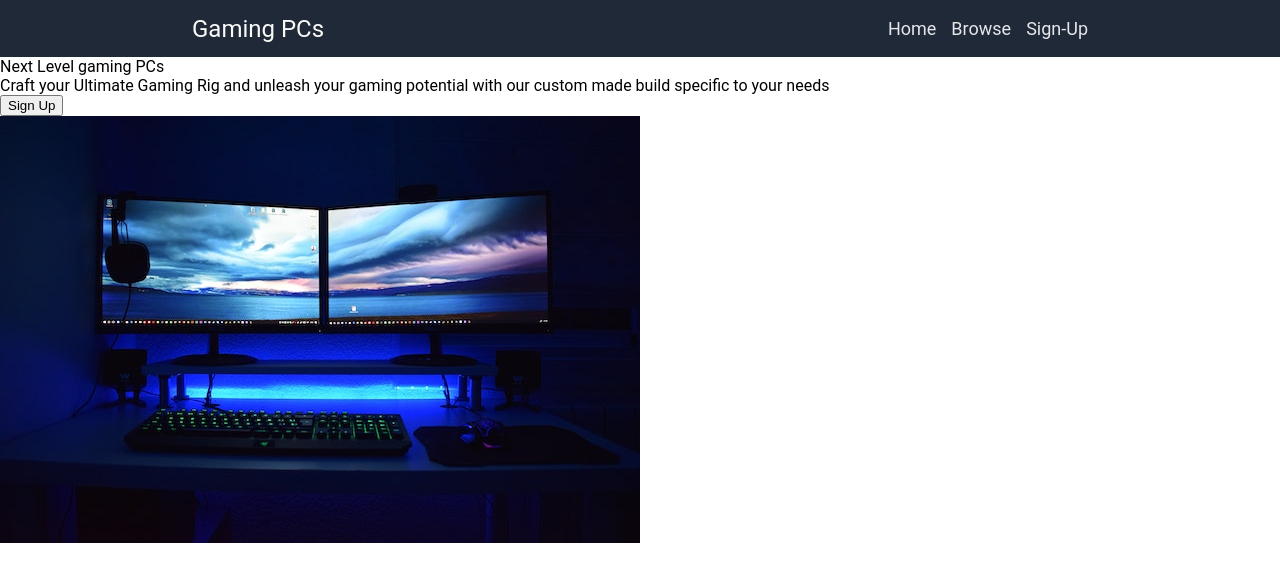
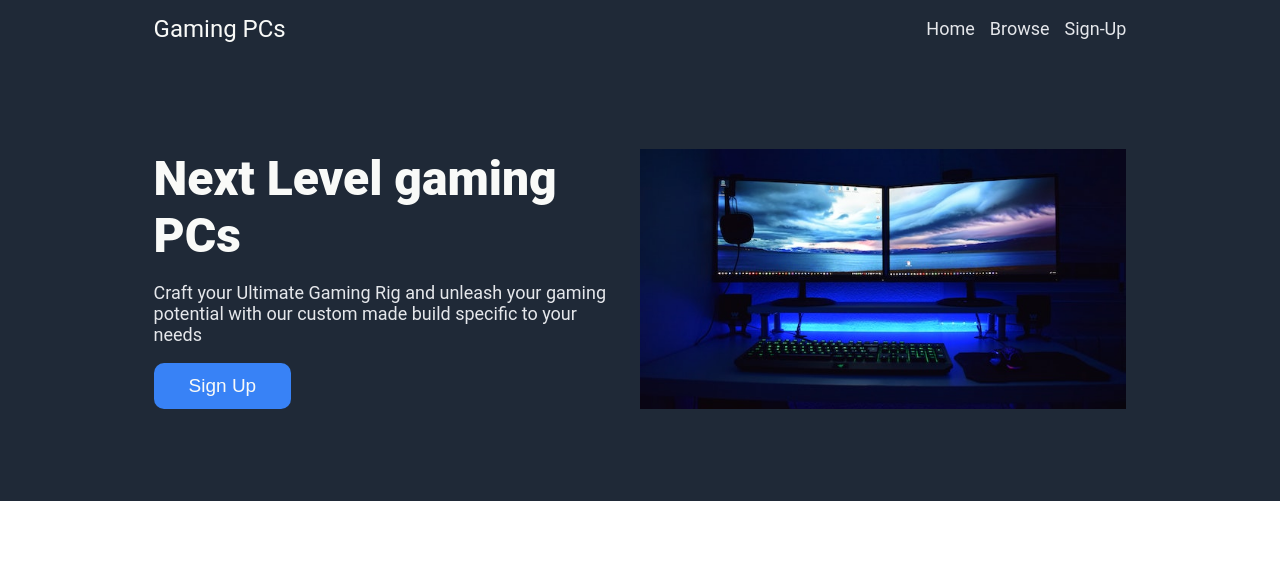
Before and after one commit to JustFact/gaming-pc, a plain HTML site: page index.html in a window 1280 px wide. Drawn offline with Linux system fonts and the light colour scheme.

Commit message:
Complete hero section styling

```diff
--- a/index.html
+++ b/index.html
@@ -18,7 +18,7 @@
         </ul>
     </div>
 
-    <div class="hero">
+    <div class="hero side-paddings">
         <div class="hero-left">
             <div class="hero-main-text">Next Level gaming PCs</div>
             <div class="hero-sub-text">Craft your Ultimate Gaming Rig and unleash your gaming potential with our custom made build specific to your needs</div>
--- a/styles.css
+++ b/styles.css
@@ -1,6 +1,8 @@
 body{
     font-family: 'Roboto','Courier New', Courier, monospace;
     margin: 0;
+    display: flex;
+    flex-direction: column;
 }
 
 .header {
@@ -13,8 +15,8 @@ body{
 }
 
 .side-paddings{
-    padding-left: 15%;
-    padding-right: 15%;
+    padding-left: 12%;
+    padding-right: 12%;
 }
 
 .Logo{
@@ -33,3 +35,53 @@ body{
     text-decoration: none;
     color: #E5E7EB;
 }
+
+.hero {
+    background-color: #1F2937;
+    display: flex;
+    padding-top: 60px;
+    padding-bottom: 60px;
+    gap: 20px;
+}
+
+.hero-left {
+    display: flex;
+    flex-direction: column;
+    align-items: flex-start;
+    justify-content: center;
+    gap: 18px;
+}
+
+.hero-right {
+    flex: 2 1 100%;
+    display: flex;
+    align-items: center;
+    justify-content: center;
+}
+
+.hero-main-text{
+    color: #f9faf8;
+    font-weight: 1000;
+    font-size: 48px;
+}
+
+.hero-sub-text{
+    color: #E5E7EB;
+    font-size: 18px;
+}
+
+.button-signup{
+    background-color: #3882F6;
+    color: #f9faf8;
+    border: 0;
+    border-radius: 10px;
+    padding: 12px 35px;
+    font-size: 19px;
+
+}
+
+.hero-right img{
+    width: 100%;
+    height: 80%;
+    object-fit: cover;
+}
```
